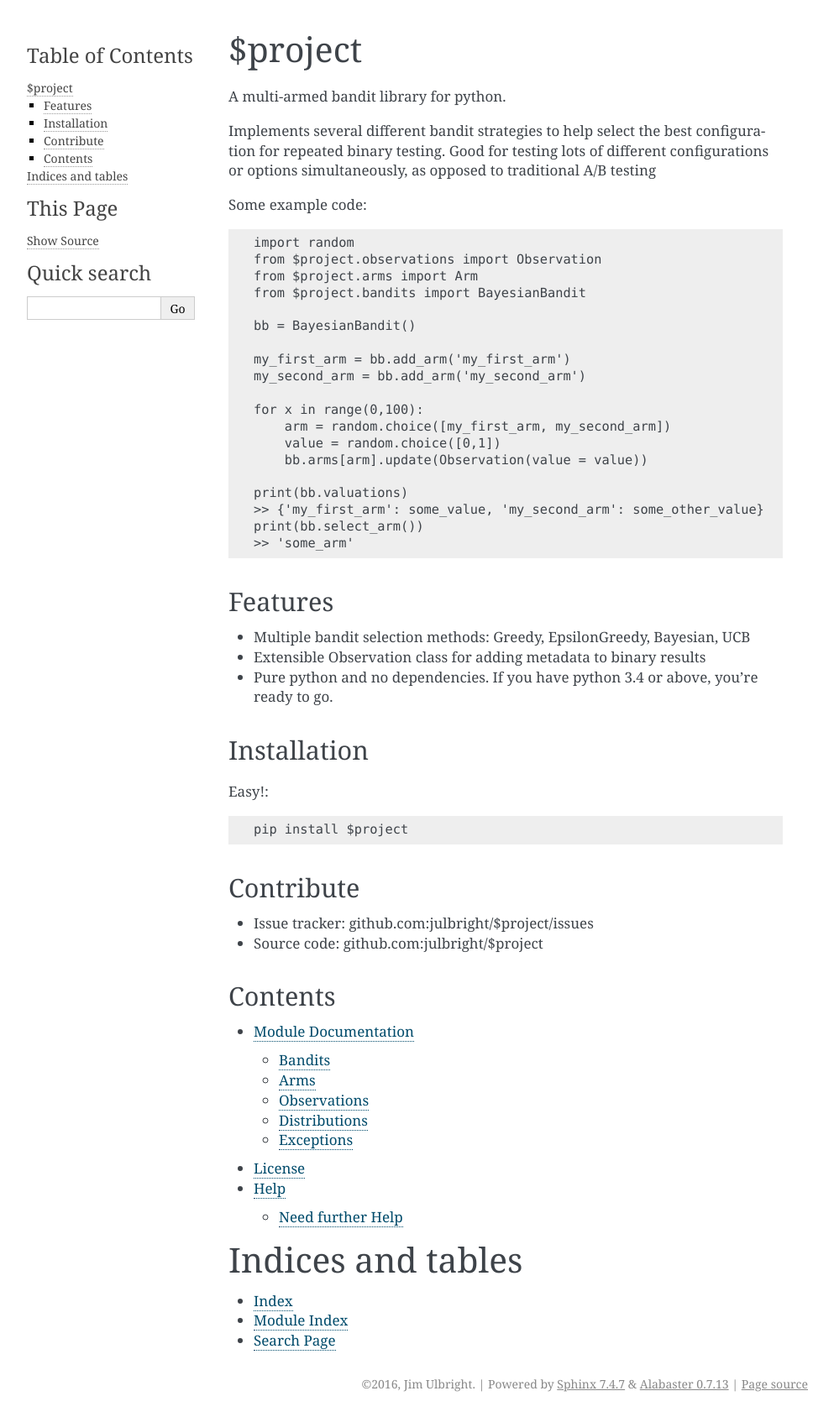
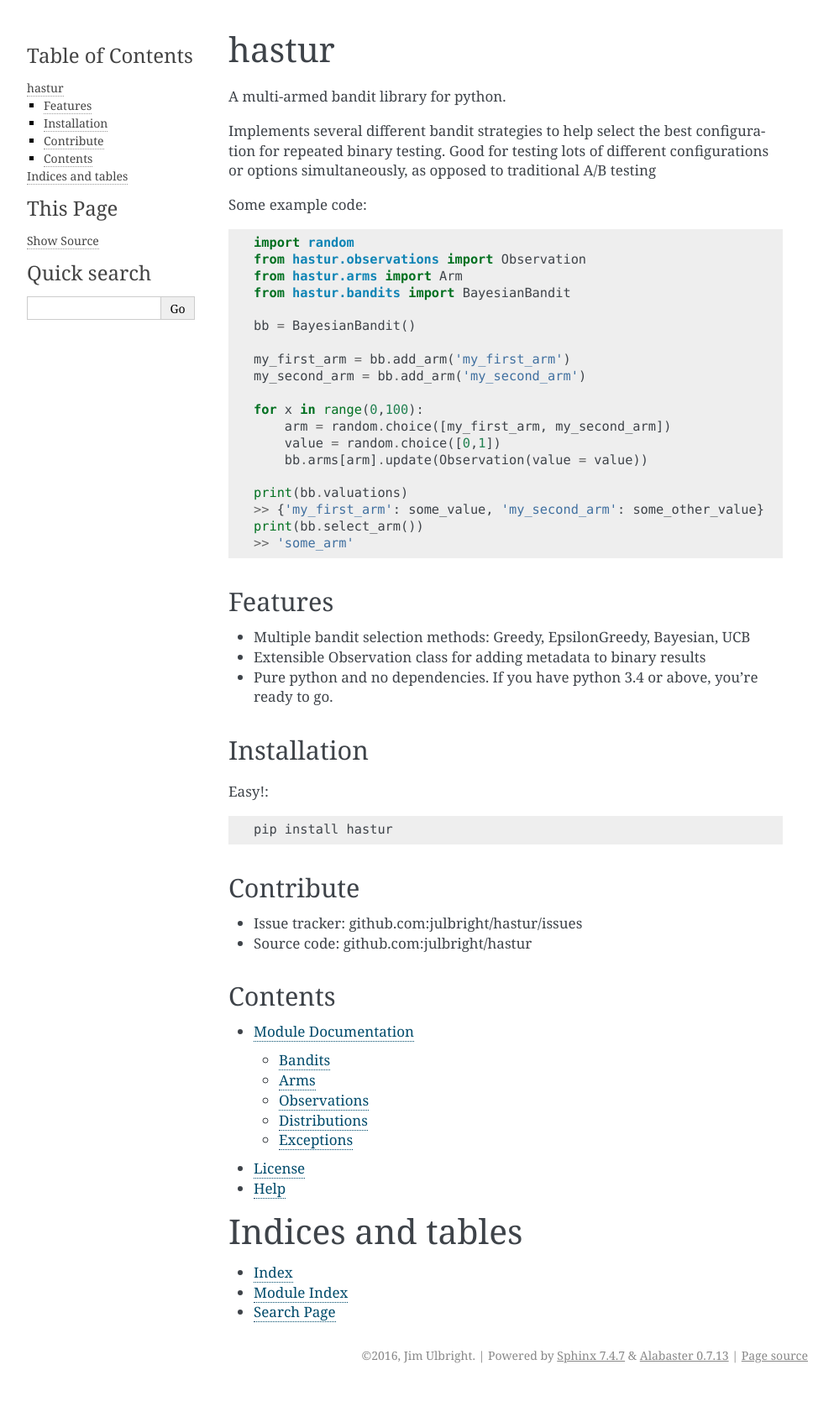
Before and after one commit to julbright/hastur, a Sphinx documentation site: the page built from docs/source/index.rst, in a window 1280 px wide. Shown: the whole page at 84% size, without its empty margins (148-1141 px from the left). Built offline with Sphinx 7.4.7, drawn with Linux system fonts in a browser that asks for light colours; after the commit the page ends 1654 px from its top, so only the background shows below that.

Commit message:
updating docs

```diff
--- a/docs/source/index.rst
+++ b/docs/source/index.rst
@@ -1,6 +1,6 @@
 
 
-$project
+hastur
 ==================================
 
 A multi-armed bandit library for python.
@@ -10,9 +10,9 @@
 Some example code::
 
     import random
-    from $project.observations import Observation
-    from $project.arms import Arm
-    from $project.bandits import BayesianBandit
+    from hastur.observations import Observation
+    from hastur.arms import Arm
+    from hastur.bandits import BayesianBandit
 
     bb = BayesianBandit()
 
@@ -41,14 +41,14 @@
 
 Easy!::
 
-    pip install $project
+    pip install hastur
 
 
 Contribute
 ----------
 
-- Issue tracker: github.com:julbright/$project/issues
-- Source code: github.com:julbright/$project
+- Issue tracker: github.com:julbright/hastur/issues
+- Source code: github.com:julbright/hastur
 
 
 
```
Also changed, not shown: docs/source/help.rst (+1 -8 lines).
